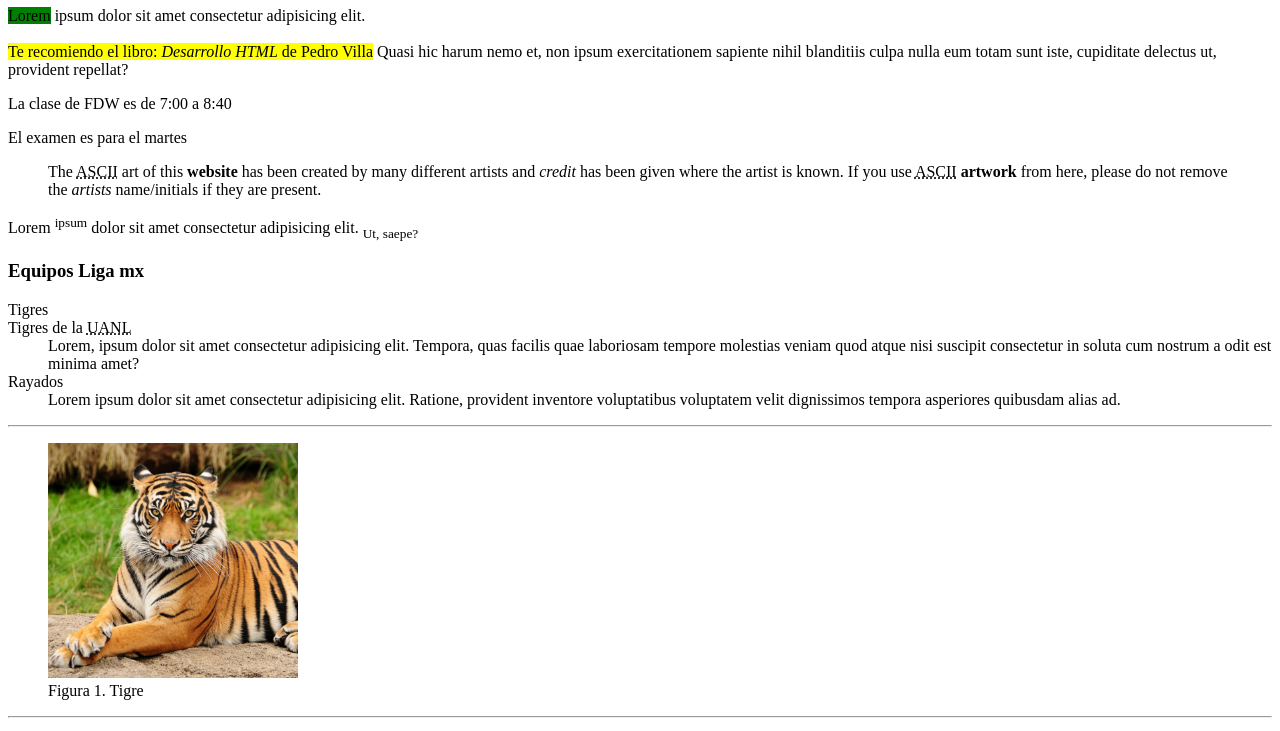
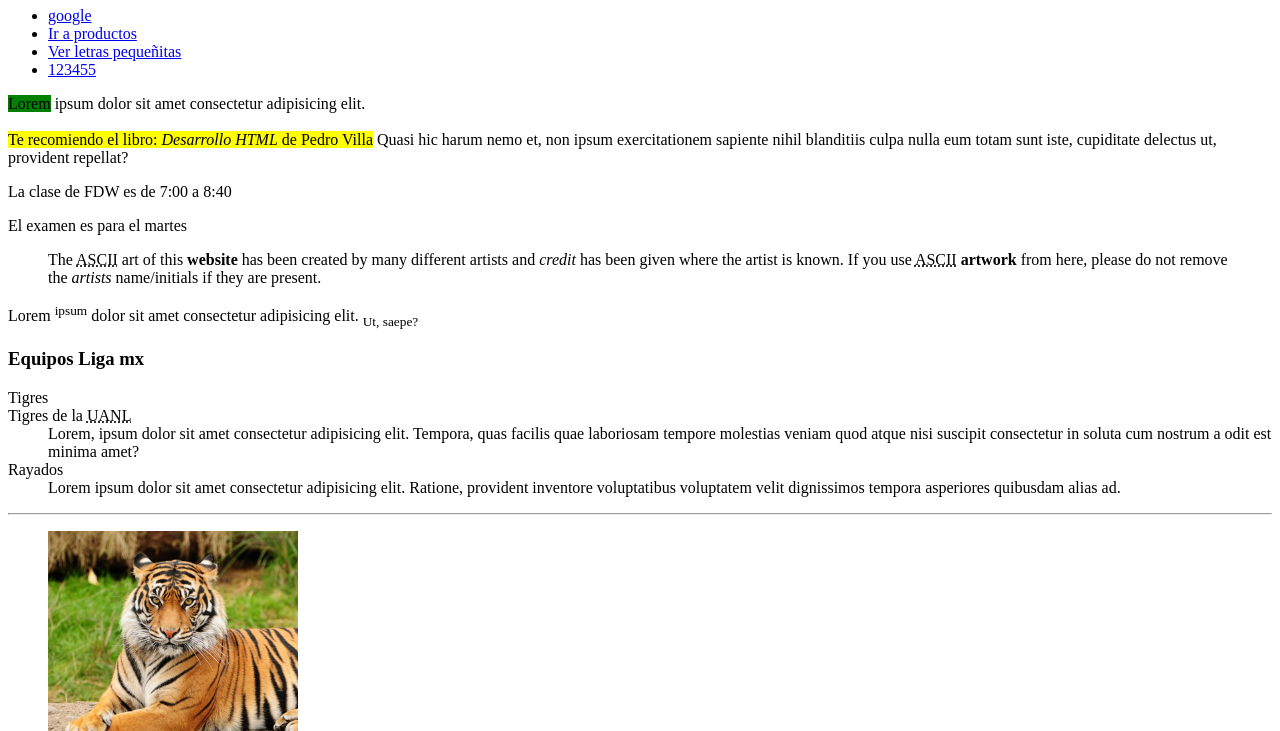
Before and after one commit to LIIgabriel/w52_9_feb, a plain HTML site: page index.html in a window 1280 px wide. Shown: the part 73-804 px from the top of the page. Drawn offline with Linux system fonts and the light colour scheme.

Commit message:
add diferentes tipos de links

```diff
--- a/index.html
+++ b/index.html
@@ -10,7 +10,26 @@
     <!-- Encabezado -->
     <header>
       <h1>HTML-Elementos de agrupación</h1>
-      <nav></nav>
+      <nav>
+        <ul>
+          <!-- Link normal -->
+          <li>
+            <a href="https://www.google.com">google</a>
+          </li>
+          <!-- Link hacia una pagina dentro de tu sitio -->
+          <li>
+            <a href="productos.html">Ir a productos</a>
+          </li>
+          <!-- Link hacia alguna parte del documento -->
+          <li>
+            <a href="#letras">Ver letras pequeñitas</a>
+          </li>
+          <!-- link tel -->
+          <li>
+              <a href="tel:1234567">123455</a>
+          </li>
+        </ul>
+      </nav>
     </header>
     <!-- Contenido -->
     <main>
@@ -130,7 +149,7 @@ jgs ||      \\       _//'||
       <address>
         <p>Desarrollador: Yo mero</p>
       </address>
-      <small>
+      <small id="letras">
         Lorem ipsum dolor sit amet consectetur, adipisicing elit. Non distinctio
         inventore necessitatibus neque explicabo asperiores ipsum placeat
         veritatis voluptates ex. Similique debitis eaque iste, molestiae harum
```
Also changed, not shown: productos.html (added, +12 -0 lines).
